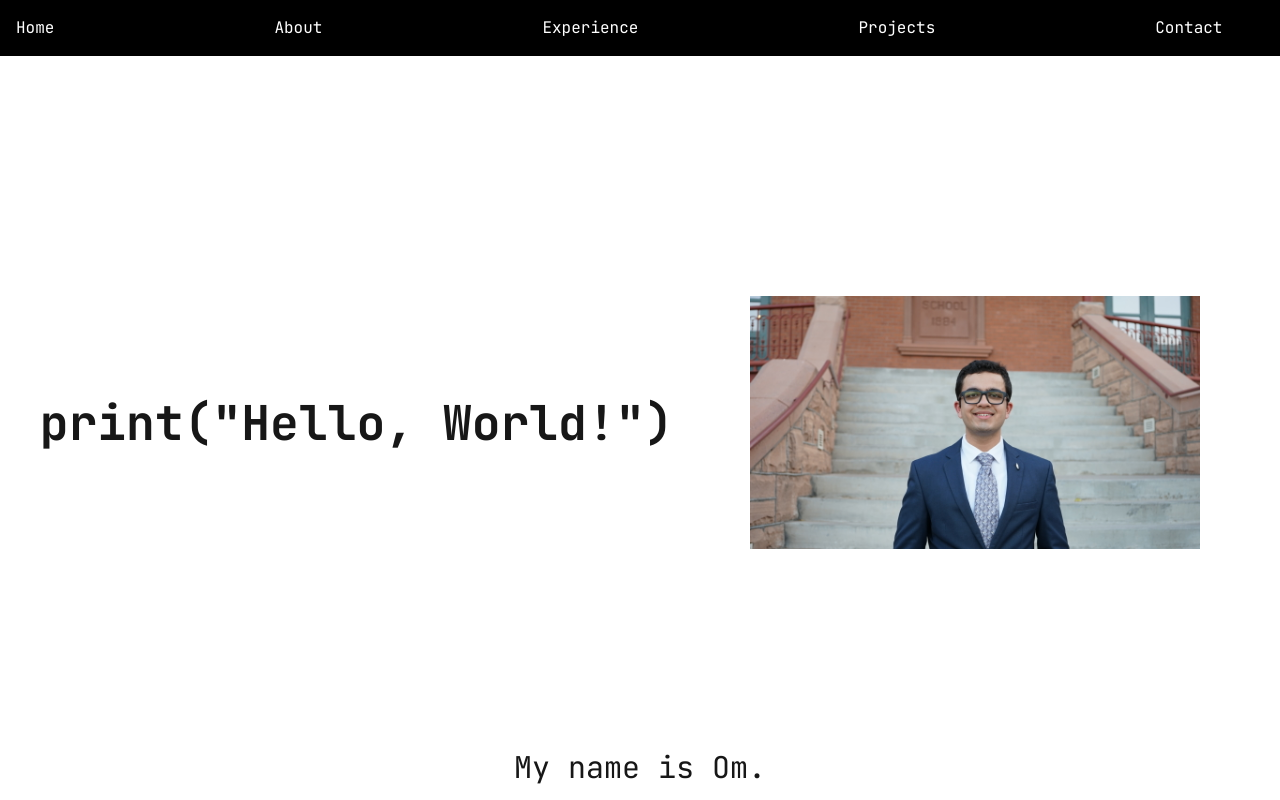
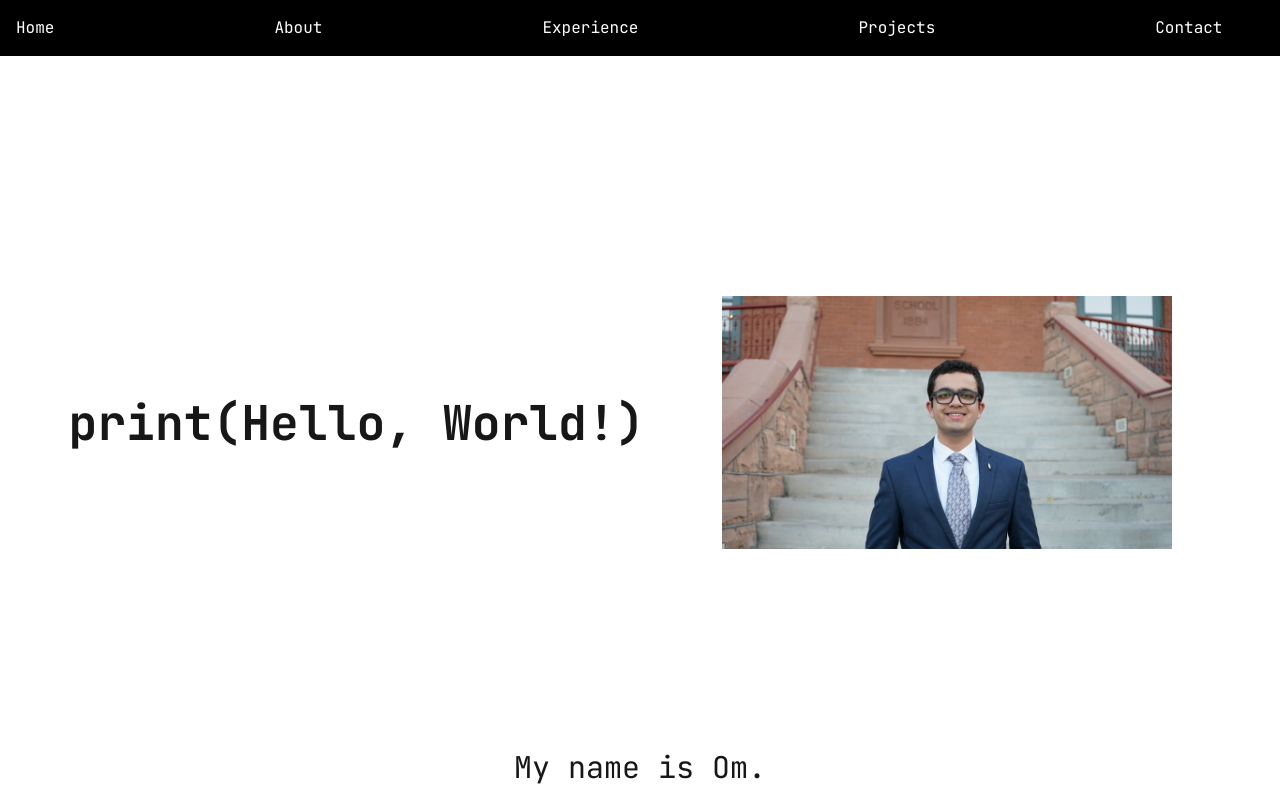
Before and after one commit to omavashia2005/om-portfolio, a Next.js app: page / in a window 1280 px wide. Shown: the top 800 px of the page. Built offline with nearby package versions, Linux system fonts and the light colour scheme.

Commit message:
minor fixes

```diff
--- a/src/app/page.js
+++ b/src/app/page.js
@@ -43,7 +43,7 @@ export default function Home() {
       <section  id='home' />
       <main className="p-8 pt-50">
       <section className="items-center flex justify-center">
-        <h1 className="text-5xl font-bold">print("Hello, World!")</h1>
+        <h1 className="text-5xl font-bold">{"print(Hello, World!)"}</h1>
         <h3 className="caret">|</h3>
         <section className='p-10'> <Image src="/fav.JPG" width={450} height={450} alt='Pic' />  </section>
 
@@ -59,7 +59,7 @@ export default function Home() {
 
         <div className="max-w-7xl mx-auto px-8 text-center">
         <h1 className="text-3xl">My name is Om.</h1> <br/>
-        <h1 className="text-3xl">I'm  a Software Engineer, AI Enthusiast, and CS Junior @ ASU.</h1>
+        <h1 className="text-3xl">{"I'm  a Software Engineer, AI Enthusiast, and CS Junior @ ASU."}</h1>
         </div>
 
          {/* ---------------- STACK -------------------- */}
```
